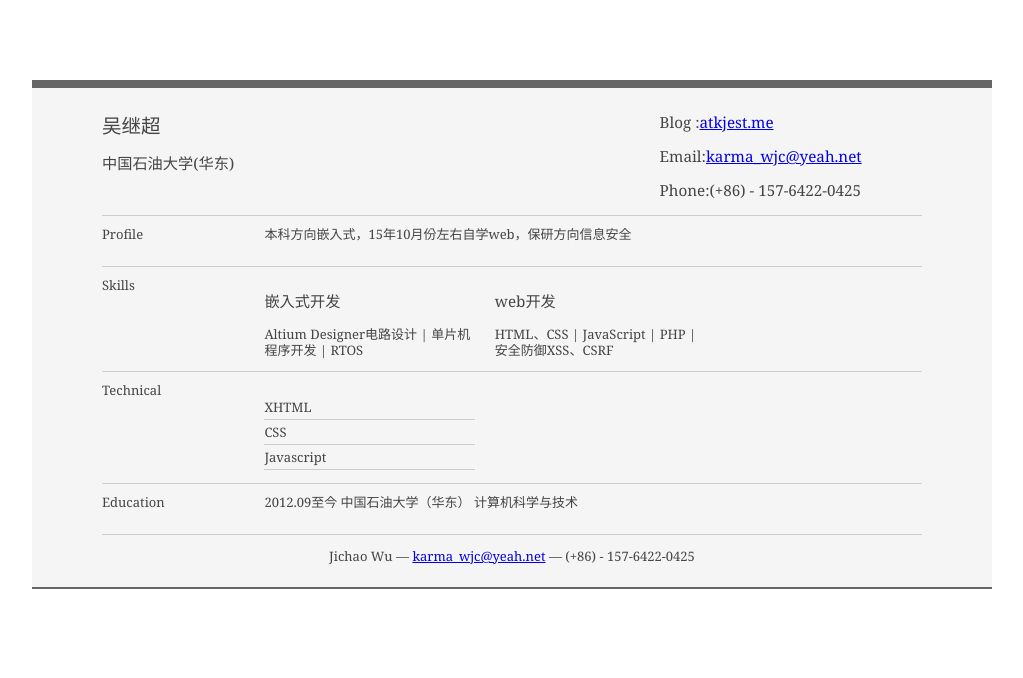
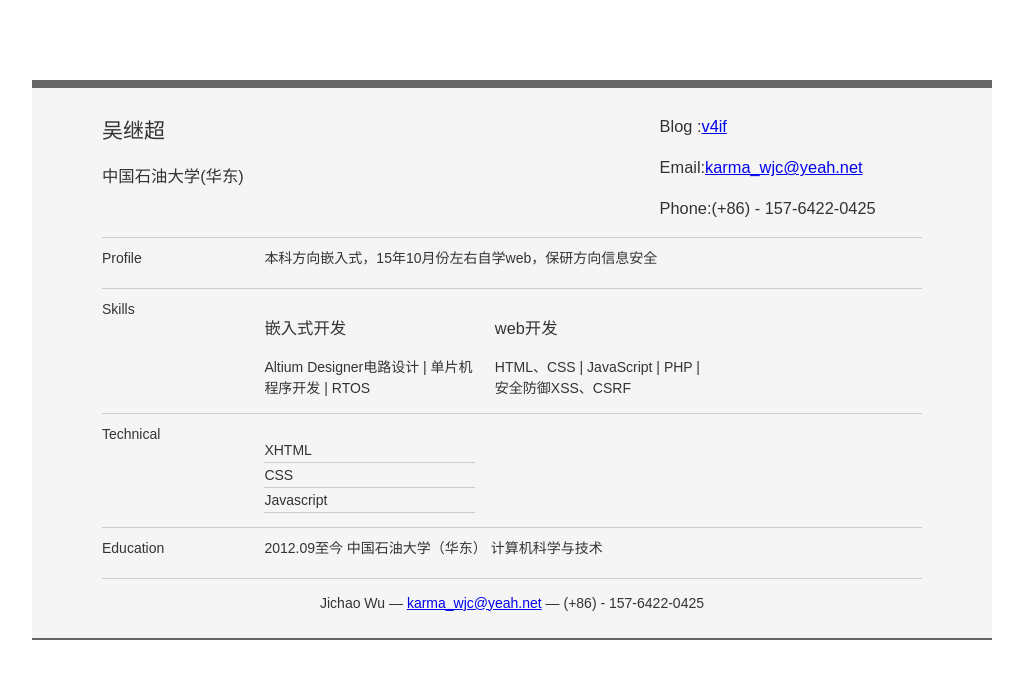
Before and after one commit to dwx953571268/resume, a plain HTML site: page index.html in a window 1280 px wide. Shown: the whole page, without its empty margins (128-1151 px from the left). Drawn offline with Linux system fonts and the light colour scheme.

Commit message:
gh-pages

```diff
--- a/index.html
+++ b/index.html
@@ -8,7 +8,7 @@
 	<meta name="keywords" content="jichao,resume,atkjest" />
 	<meta name="description" content="Personal Resume" />
 
-	<link rel="stylesheet" type="text/css" href="resume.css">
+	<link rel="stylesheet" type="text/css" href="layout.css">
 
 </head>
 <body>
@@ -20,7 +20,7 @@
 				<h3>中国石油大学(华东)</h3>
 			</div>
 			<div class="ui-info">
-				<h3>Blog&nbsp;:<a href="http://atkjest.me">atkjest.me</a></h3>
+				<h3>Blog :<a href="http://v4if.me">v4if</a></h3>
 				<h3>Email:<a href="mailto:karma_wjc@yeah.net">karma_wjc@yeah.net</a></h3>
 				<h3>Phone:(+86) - 157-6422-0425</h3>
 			</div>
--- a/resume.css
+++ b/layout.css
@@ -1,8 +1,8 @@
 /*
 * @Author: root
 * @Date:   2016-03-06 20:49:24
-* @Last Modified by:   root
-* @Last Modified time: 2016-03-07 15:30:56
+* @Last Modified by:   v4if
+* @Last Modified time: 2016-09-07 11:36:45
 */
 
 body {
@@ -10,9 +10,8 @@ body {
 	padding: 0;
 	margin: auto;
 	text-align: left;
-	font: 13px/1.231 arial,helvetica,clean,sans-serif;
-	font-family: Georgia;
-	color: #444;
+	font: 14px/1.5 'Microsoft YaHei',arial,tahoma,\5b8b\4f53,sans-serif;
+	color: #333333;
 }
 
 h1,h2,h3,h4,h5,h6 {
```
Also changed, not shown: 3 other files.
